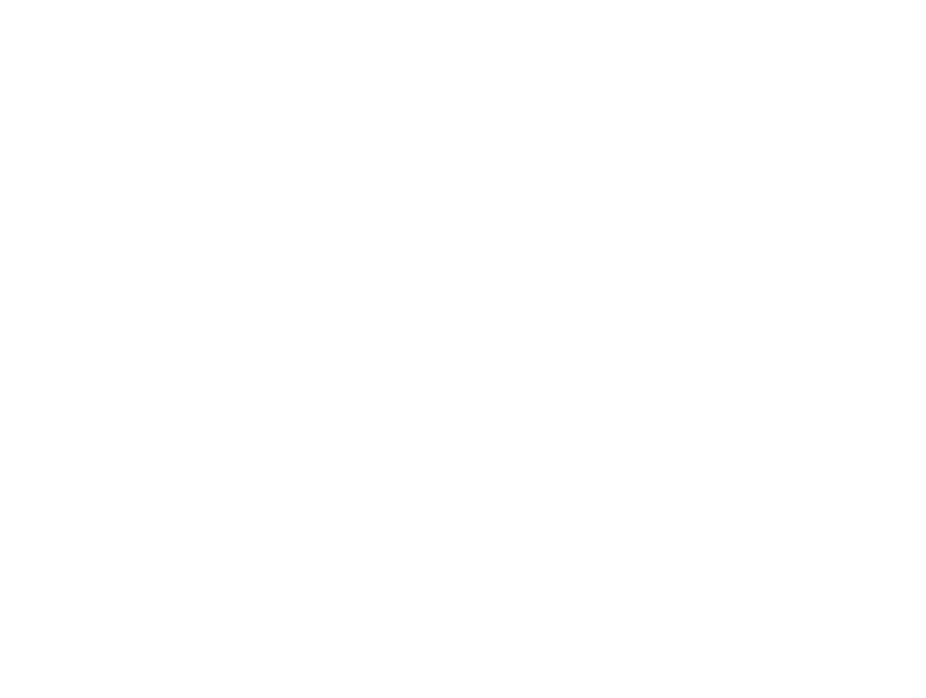
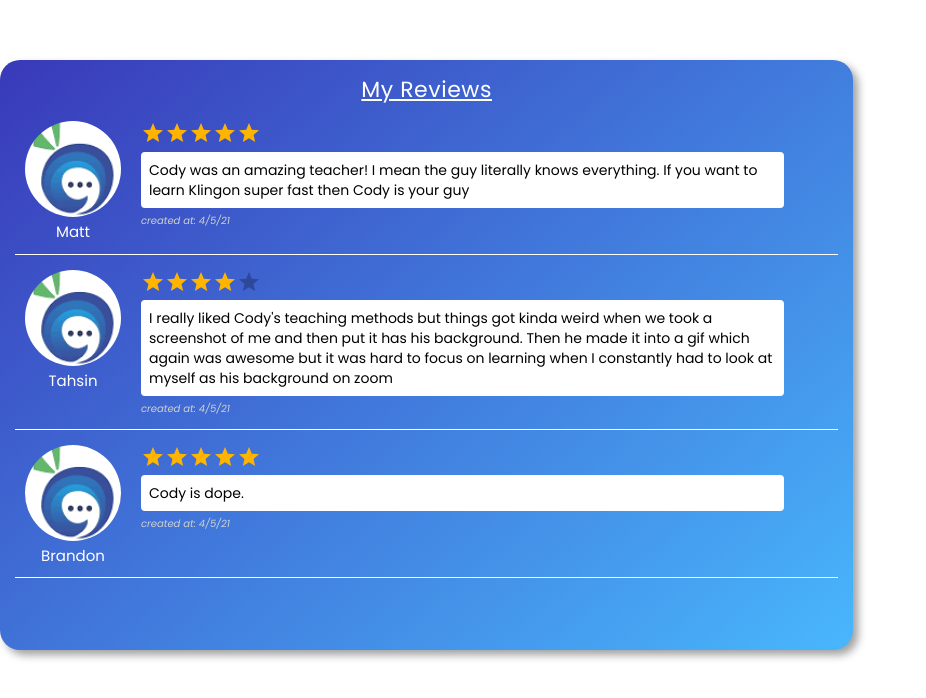
Before and after one commit to hratx-blue-ocean/Blueberry-Express, a React app in the folder react/: page /review in a window 1280 px wide. Shown: the top 698 px of the page, without its empty margins (0-926 px from the left). Built offline with nearby package versions, Linux system fonts and the light colour scheme.

Commit message:
added reviews

```diff
--- a/react/src/components/App.jsx
+++ b/react/src/components/App.jsx
@@ -7,6 +7,9 @@
 import { UserProfile } from './Layouts/UserProfile.jsx';
 import { BrowserRouter as Router, Switch, Route } from "react-router-dom";
 import './appstyles.css'
+
+import { ReviewsContainer } from './UserProfile/ReviewsContainer.jsx';
+
 
 const App = () => (
   <Router>
@@ -18,6 +21,8 @@
         <Route path="/studenthome" exact component={StudentHome} />
         <Route path="/teacherhome" exact component={TeacherHome} />
         <Route path="/userprofile" exact component={UserProfile} />
+
+        <Route path="/review" exact component={ReviewsContainer} />
       </Switch>
     </div>
   </Router>
--- a/react/src/components/Layouts/StudentHome.css
+++ b/react/src/components/Layouts/StudentHome.css
@@ -173,3 +173,51 @@
   color: rgb(209, 209, 209);
   font-size: 12px;
 }
+
+/* ------- Shared Reviews -------- */
+
+.reviews-container {
+  font-family: 'Poppins', sans-serif;
+  position: relative;
+  top: 60px;
+  width: 21%;
+  height: 590px;
+  padding: 10px;
+  margin-right: 20px;
+  text-align: center;
+  color: white;
+  border-radius: 20px;
+  box-shadow: 5px 5px 8px #a1a1a1;
+  background-color: #2a2a72;
+  background-image: linear-gradient(140deg, #3939b9 0%, #4bbcfdec 99%);
+}
+
+.reviews-header {
+  text-decoration: underline;
+  font-size: 22px;
+  margin: 3px 0px;
+}
+
+.individual-review {
+  display: flex;
+  justify-content: flex-start;
+  font-size: 15px;
+  margin: 5px;
+  padding: 10px;
+  border-bottom: 1px solid white;
+}
+
+.reviews-subject {
+  color: rgb(209, 209, 209);
+  font-size: 12px;
+}
+.reviews-date {
+  position: relative;
+  display: inline-block;
+  color: rgb(209, 209, 209);
+  font-size: 10px;
+  font-style: italic;
+}
+.reviews-body {
+  background-color:rgb(209, 209, 209);
+}
--- a/react/src/components/Shared/ProfilePic.jsx
+++ b/react/src/components/Shared/ProfilePic.jsx
@@ -3,6 +3,6 @@
 export const ProfilePic = ( {url, name} ) => (
   <div className="text-center">
     <img src={url} className="object-cover w-24 h-24 rounded-full" />
-    <p>{name}</p>
+    <p className="mt-1">{name}</p>
   </div>
 );
--- a/react/src/components/UserProfile/Review.jsx
+++ b/react/src/components/UserProfile/Review.jsx
@@ -0,0 +1,20 @@
+import React from 'react';
+import { ProfilePic } from '../Shared/ProfilePic.jsx';
+import { StaticRating } from '../Shared/Star.jsx';
+
+export const Review = ({ review }) => {
+  return (
+    <div className="individual-review">
+      <div>
+        <ProfilePic url="assets/logo_icon.png" name={review.reviewer} />
+      </div>
+      <div className="w-4/5 text-left ml-5">
+        <StaticRating rating={review.rating} />
+        <div className="bg-white rounded p-2">
+          <p className="text-black text-sm">{review.body}</p>
+        </div>
+        <span className="reviews-date">created at: {review.created_at}</span>
+      </div>
+    </div>
+  )
+}
--- a/react/src/components/UserProfile/ReviewsContainer.jsx
+++ b/react/src/components/UserProfile/ReviewsContainer.jsx
@@ -0,0 +1,40 @@
+import React from 'react';
+import { Review } from './Review.jsx';
+
+  //To-Do - Remove Dummy data for real data
+  let reviewsArray = [
+    {
+      id: '1',
+      reviewer: 'Matt',
+      rating: 5,
+      created_at: '4/5/21',
+      body: "Cody was an amazing teacher! I mean the guy literally knows everything. If you want to learn Klingon super fast then Cody is your guy"
+    },
+    {
+      id: '2',
+      reviewer: 'Tahsin',
+      rating: 4,
+      created_at: '4/5/21',
+      body: "I really liked Cody's teaching methods but things got kinda weird when we took a screenshot of me and then put it has his background. Then he made it into a gif which again was awesome but it was hard to focus on learning when I constantly had to look at myself as his background on zoom"
+    },
+    {
+      id: '3',
+      reviewer: 'Brandon',
+      rating: 5,
+      created_at: '4/5/21',
+      body: "Cody is dope."
+    },
+  ]
+
+export const ReviewsContainer = () => {
+  return (
+    <div className="reviews-container w-2/3 bg-blue-600">
+      <h2 className="reviews-header tracking-wide">My Reviews</h2>
+      <div>
+      {reviewsArray.map((review, index) => {
+        return <Review review={review} key={index}/>
+      })}
+      </div>
+    </div>
+  )
+}
```
